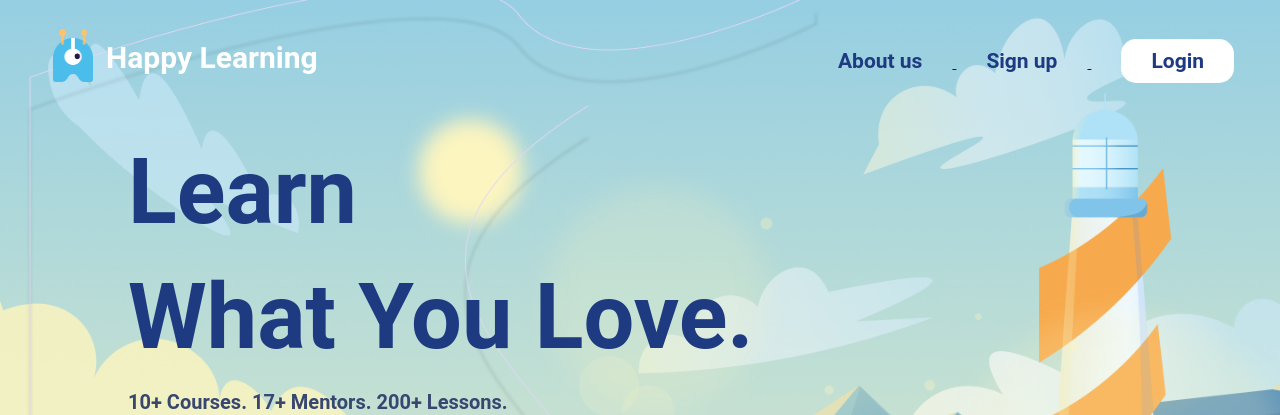
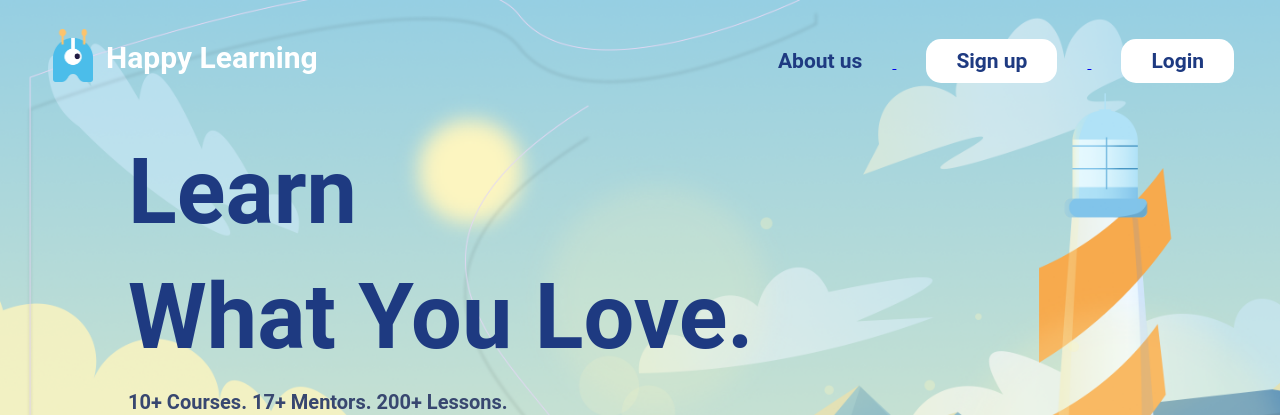
Before and after one commit to 8848titanium/scrum-project, a Flask app: page / in a window 1280 px wide. Shown: the top 415 px of the page. Run offline with Flask 2, Linux system fonts and the light colour scheme.

Commit message:
Update index.html

```diff
--- a/app_pkg/templates/index.html
+++ b/app_pkg/templates/index.html
@@ -9,7 +9,7 @@
                     <li>About us</li>
                 </a>
                 <a href="/signup">
-                    <li>Sign up</li>
+                    <li class="btn">Sign up</li>
                 </a>
                 <a href="/login">
                     <li class="btn">Login</li>
```
